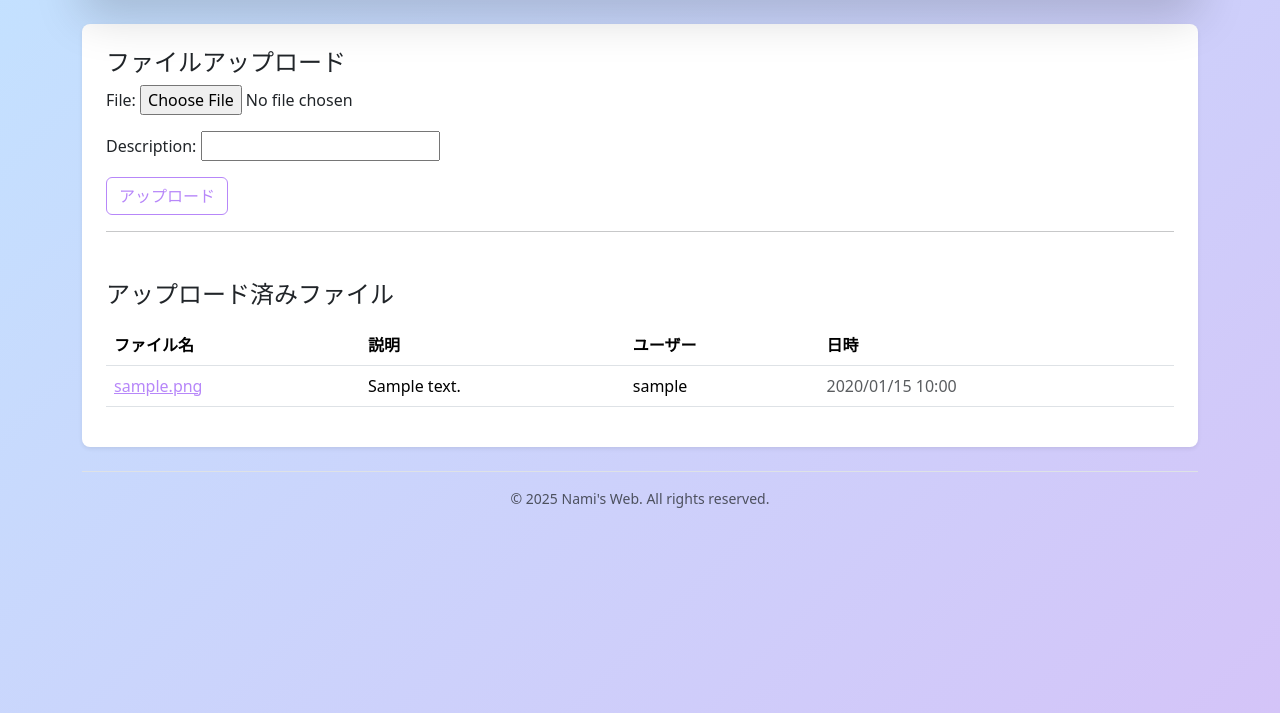
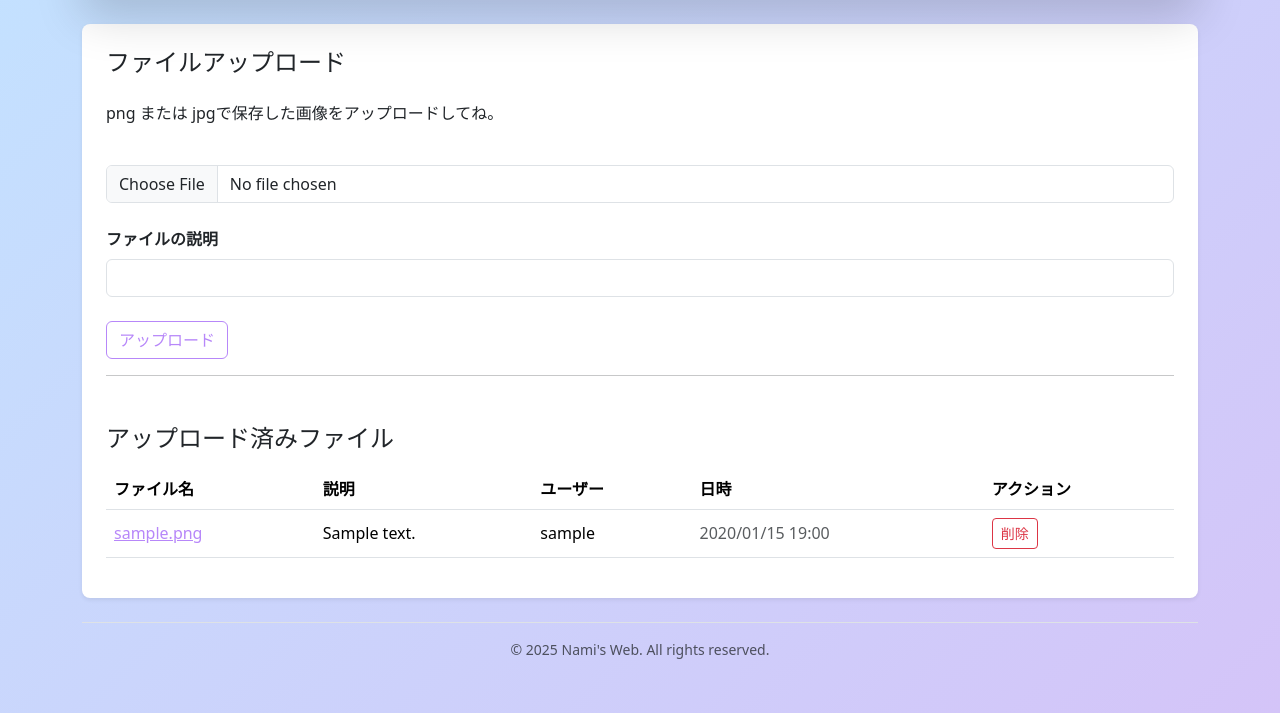
Before and after one commit to nyamiko/hallo, a Django app: page / in a window 1280 px wide. Shown: the part 87-800 px from the top of the page. Run offline with Django 5.2, Linux system fonts and the light colour scheme; a user stored in the database is signed in; tables that the repository leaves empty hold one stand-in row (values such as "Sample post"); some libraries are stand-ins or nearby versions.

Commit message:
ひとまずコミット

```diff
--- a/config/settings.py
+++ b/config/settings.py
@@ -38,6 +38,7 @@ INSTALLED_APPS = [
     'django.contrib.sessions',
     'django.contrib.messages',
     'django.contrib.staticfiles',
+    'widget_tweaks', # ★ 追加
     'fileshare', # ★ 追加
 ]
 
@@ -106,7 +107,7 @@ AUTH_PASSWORD_VALIDATORS = [
 
 LANGUAGE_CODE = 'en-us'
 
-TIME_ZONE = 'UTC'
+TIME_ZONE = 'Asia/Tokyo'
 
 USE_I18N = True
 
--- a/fileshare/forms.py
+++ b/fileshare/forms.py
@@ -8,6 +8,10 @@ class FileUploadForm(forms.ModelForm):
         # ユーザーが入力するフィールドを指定（fileとdescription）
         fields = ('file', 'description',)
 
+        labels = {
+                    'file': '',
+                    'description': 'ファイルの説明',
+                }
 
 class CommentForm(forms.ModelForm):
     """コメント投稿用のフォーム"""
@@ -15,3 +19,11 @@ class CommentForm(forms.ModelForm):
         model = FileComment
         # userとfileはビューで自動設定するため、ユーザーはtextのみ入力
         fields = ('text',)
+
+        labels = {
+            'text': '',
+        }
+
+        widgets = {
+            'text': forms.Textarea(attrs={'class': 'form-control', 'rows': 4}),
+        }
--- a/fileshare/models.py
+++ b/fileshare/models.py
@@ -1,14 +1,40 @@
+import os
+import datetime
 from django.db import models
 from django.contrib.auth import get_user_model
 
 # ユーザー認証モデルを取得
 User = get_user_model()
 
+# ファイル名生成のための関数を定義
+def file_upload_path(instance, filename):
+    """
+    アップロードパスとファイル名を生成する。
+    例: 'uploads/2025/12/04/20251204_143059_original.pdf'
+    """
+
+    # 1. 現在の日時を取得
+    now = datetime.datetime.now()
+    timestamp_str = now.strftime('%Y%m%d_%H%M%S')
+
+    # 2. ファイル名から拡張子とファイル名本体を分離
+    name, ext = os.path.splitext(filename)
+
+    # 3. 新しいファイル名を生成 (日時 + 元の名前)
+    new_filename = f"{timestamp_str}_{name}{ext}"
+
+    # 4. 年/月/日 のディレクトリ構造を作成
+    date_path = now.strftime('%Y/%m/%d')
+
+    # 5. 最終的なパスを結合
+    # 'uploads' は FileField の upload_to の '戻り値' のルートとなります。
+    return os.path.join('uploads', date_path, new_filename)
+
 class UploadedFile(models.Model):
     """アップロードされたファイルの情報とメタデータを保持するモデル"""
 
     # ファイル本体を格納するフィールド。後でAzure Storageに設定を切り替えます。
-    file = models.FileField(upload_to='uploads/%Y/%m/%d/')
+    file = models.FileField(upload_to=file_upload_path)
 
     # ユーザー認証が必要なため、誰がアップロードしたか記録
     uploaded_by = models.ForeignKey(User, on_delete=models.CASCADE)
--- a/fileshare/templates/fileshare/file_list.html
+++ b/fileshare/templates/fileshare/file_list.html
@@ -1,11 +1,33 @@
 {% extends "base.html" %}
+{% load widget_tweaks %}
+{% block content %}
 
-{% block content %}
     <h4>ファイルアップロード</h4>
-    <form method="post" enctype="multipart/form-data">
+
+    <p class="mt-4">png または jpgで保存した画像をアップロードしてね。</p>
+    <form method="post" enctype="multipart/form-data" class="row g-3">
         {% csrf_token %}
-        {{ form.as_p }}
-        <button type="submit" class="btn btn-outline-primary">アップロード</button>
+
+        {% for field in form %}
+            <div class="col-12 mb-2">
+                <label for="{{ field.id_for_label }}" class="form-label fw-bold">{{ field.label }}</label>
+
+                {{ field|add_class:"form-control" }}
+
+
+                {% for error in field.errors %}
+                    <div class="text-danger small mt-1">{{ error }}</div>
+                {% endfor %}
+
+                {% if field.help_text %}
+                    <div class="form-text">{{ field.help_text }}</div>
+                {% endif %}
+            </div>
+        {% endfor %}
+
+        <div class="col-12 mt-3">
+            <button type="submit" class="btn btn-outline-primary">アップロード</button>
+        </div>
     </form>
 
     <hr>
@@ -21,6 +43,7 @@
                     <th scope="col" class="d-none d-sm-table-cell">説明</th>
                     <th scope="col">ユーザー</th>
                     <th scope="col" class="d-none d-md-table-cell">日時</th>
+                    <th scope="col">アクション</th>
                 </tr>
             </thead>
             <tbody>
@@ -40,6 +63,16 @@
                     <td class="text-muted d-none d-md-table-cell">
                         {{ file.uploaded_at|date:"Y/m/d H:i" }}
                     </td>
+                                        <td>
+                        <form method="post" action="{% url 'file_delete' file.pk %}" style="display:inline;">
+                            {% csrf_token %}
+                            <button type="submit"
+                                class="btn btn-sm btn-outline-danger"
+                                onclick="return confirm('{{ file.file.name }} を本当に削除してもよろしいですか？')">
+                                削除
+                            </button>
+                        </form>
+                    </td>
                 </tr>
             {% endfor %}
             </tbody>
--- a/fileshare/urls.py
+++ b/fileshare/urls.py
@@ -10,4 +10,7 @@ urlpatterns = [
     # ★ ダウンロードURLを追加
     # pk（Primary Key）でファイルオブジェクトを一意に特定
     path('download/<int:pk>/', views.file_download, name='file_download'),
+
+    path('delete/<int:pk>/', views.file_delete, name='file_delete'),
+    # または class-based viewを使うなら path('delete/<int:pk>/', views.FileDeleteView.as_view(), name='file_delete'),
 ]
--- a/fileshare/views.py
+++ b/fileshare/views.py
@@ -1,10 +1,13 @@
 from django.shortcuts import render, redirect, get_object_or_404
 from django.contrib.auth.decorators import login_required
 from django.db import models
-from django.http import HttpResponse, Http404
+from django.http import HttpResponse, Http404, FileResponse
 
 from .models import UploadedFile, FileComment
 from .forms import FileUploadForm, CommentForm
+from django.contrib import messages
+import os
+from urllib.parse import quote # URLエンコードのために import します
 
 @login_required
 # ファイル一覧とアップロードを処理するビュー
@@ -57,11 +60,18 @@ def file_download(request, pk):
     if not can_download:
         # 権限がない場合は404エラー（存在しないファイルとして扱う）
         raise Http404("このファイルにアクセスする権限がありません。")
+    # ... (権限チェック終わり) ...
 
-    # ファイルの配信処理（実際にはファイルシステムから読み込む）
-    # DjangoのFileFieldのopenとread機能を利用
-    response = HttpResponse(file_obj.file, content_type='application/octet-stream')
-    response['Content-Disposition'] = f'attachment; filename="{file_obj.file.name}"'
+    original_filename = os.path.basename(file_obj.file.name)
+    encoded_filename = quote(original_filename)
+
+    response = FileResponse(file_obj.file, as_attachment=True)
+    response['Content-Disposition'] = (
+        f"attachment; filename=\"download\"; filename*=UTF-8''{encoded_filename}"
+    )
+    return response
+
+
     return response
 
 @login_required
@@ -100,3 +110,29 @@ def file_detail_and_comment(request, pk):
         'comment_form': comment_form,
     }
     return render(request, 'fileshare/file_detail.html', context)
+
+@login_required # ログインしているユーザーのみが削除できるようにする
+def file_delete(request, pk):
+    # pkに基づいてファイルを検索。見つからなければ404エラー
+    file_to_delete = get_object_or_404(UploadedFile, pk=pk)
+
+    # セキュリティ考慮事項: アップロードしたユーザーのみが削除できるかチェックする
+    if file_to_delete.uploaded_by != request.user:
+        messages.error(request, "他のユーザーがアップロードしたファイルを削除することはできません。")
+        return redirect('file_list') # ファイル一覧画面のURL名に置き換えてください
+
+    if request.method == 'POST':
+        # データベースからレコードと関連するストレージ上のファイルの両方を削除
+        file_to_delete.delete()
+        messages.success(request, f'ファイル "{file_to_delete.file.name}" は正常に削除されました。')
+
+        # 削除後にファイル一覧画面（または適切な画面）にリダイレクト
+        return redirect('file_list') # ファイル一覧画面のURL名に置き換えてください
+
+    # POSTリクエストでない場合は、通常は削除確認画面を表示しますが、
+    # シンプルなアプリでは直接一覧へリダイレクトする場合もあります。
+    # 削除確認を挟む場合は、ここを修正し、対応するテンプレートを作成してください。
+
+    # 今回は一覧画面の削除ボタンから直接POST送信することを想定し、
+    # 確認画面をスキップして、ファイル一覧に戻します。
+    return redirect('file_list')
```
Also changed, not shown: fileshare/migrations/0002_alter_uploadedfile_file.py (added).
